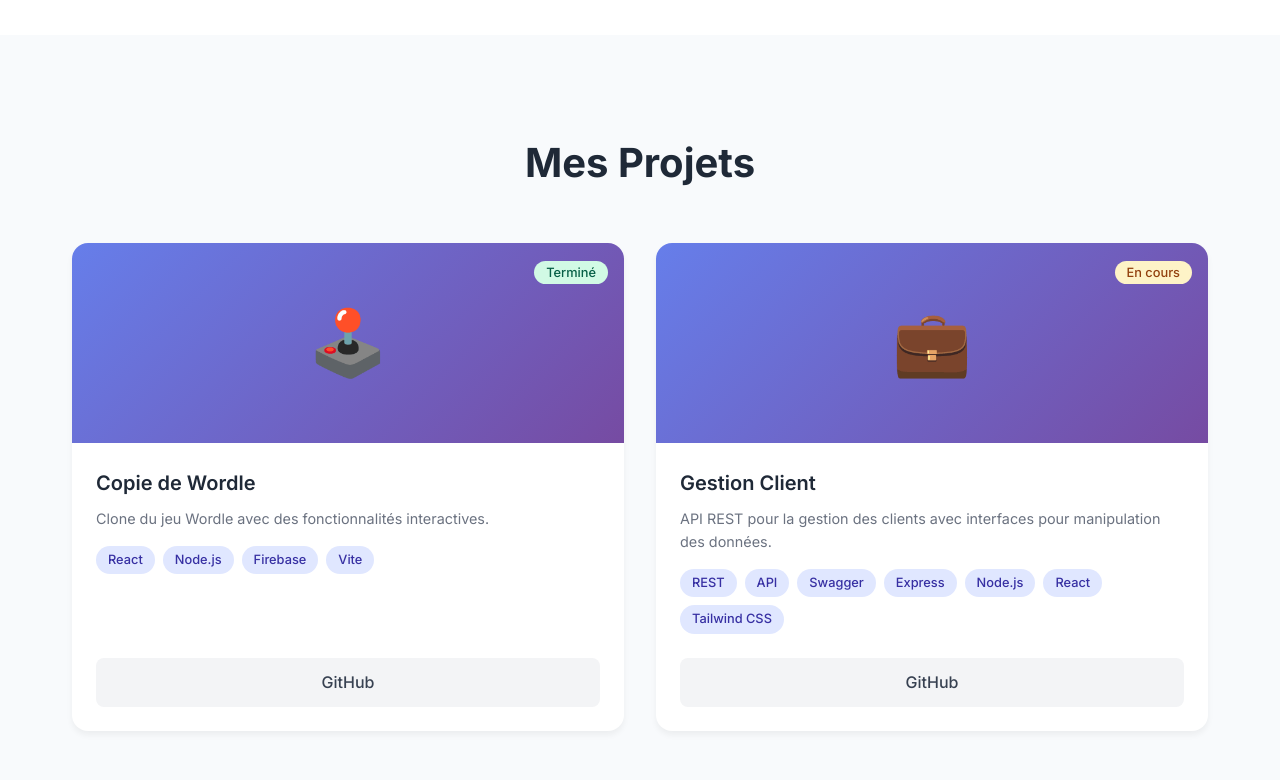
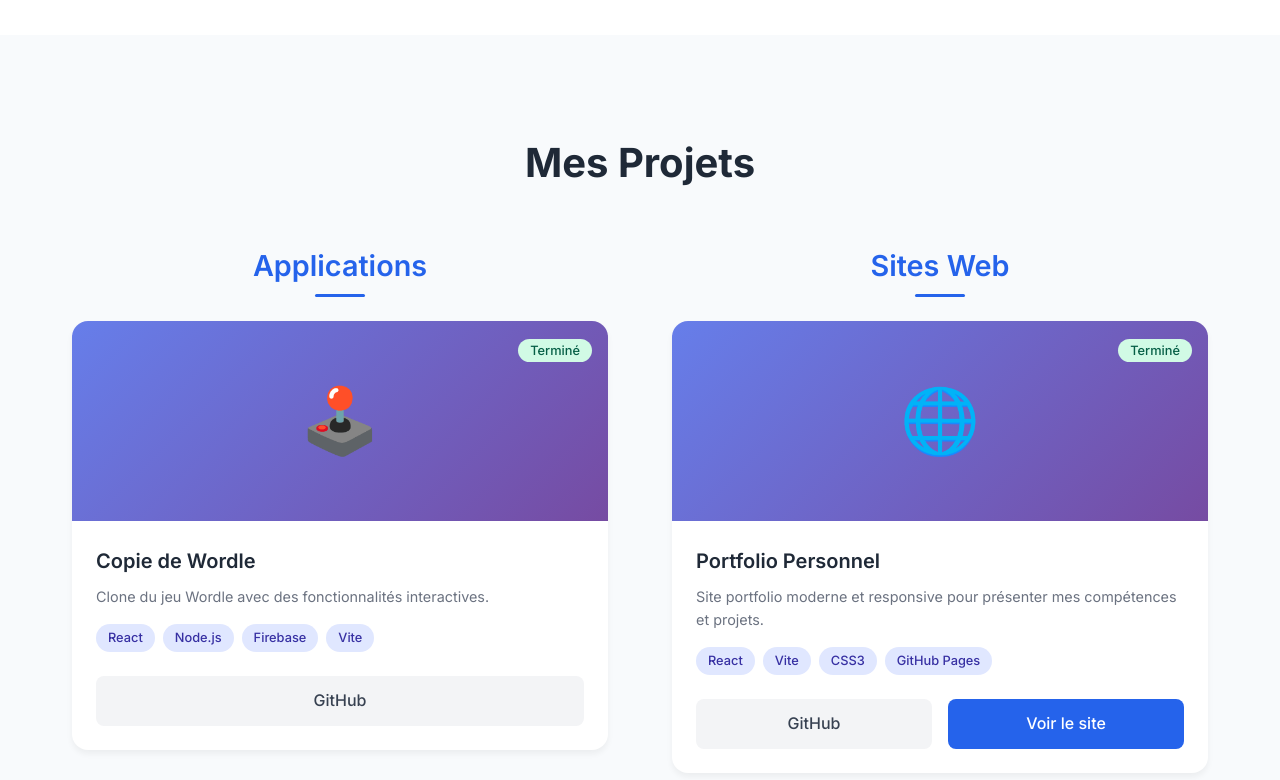
Before and after one commit to Arthur-Blamart/Portfolio, a React (Vite) app: page / in a window 1280 px wide. Shown: the part 2460-3240 px from the top of the page. Built offline with nearby package versions, Linux system fonts and the light colour scheme.

Commit message:
changement projet

```diff
--- a/src/components/Projects.css
+++ b/src/components/Projects.css
@@ -3,11 +3,43 @@
   background: #f8fafc;
 }
 
+.projects-sections {
+  display: grid;
+  grid-template-columns: 1fr 1fr;
+  gap: 4rem;
+  margin-top: 3rem;
+}
+
+.projects-section {
+  display: flex;
+  flex-direction: column;
+}
+
+.subsection-title {
+  font-size: 1.8rem;
+  font-weight: 600;
+  color: #2563eb;
+  margin-bottom: 2rem;
+  text-align: center;
+  position: relative;
+}
+
+.subsection-title::after {
+  content: '';
+  position: absolute;
+  bottom: -0.5rem;
+  left: 50%;
+  transform: translateX(-50%);
+  width: 50px;
+  height: 3px;
+  background: #2563eb;
+  border-radius: 2px;
+}
+
 .projects-grid {
   display: grid;
-  grid-template-columns: repeat(auto-fit, minmax(350px, 1fr));
+  grid-template-columns: 1fr;
   gap: 2rem;
-  margin-top: 3rem;
 }
 
 .project-card {
@@ -125,6 +157,15 @@
   color: white;
 }
 
+.project-link.website {
+  background: #2563eb;
+  color: white;
+}
+
+.project-link.website:hover {
+  background: #1d4ed8;
+}
+
 .project-link.demo {
   background: #2563eb;
   color: white;
@@ -139,6 +180,15 @@
     padding: 4rem 1rem;
   }
 
+  .projects-sections {
+    grid-template-columns: 1fr;
+    gap: 3rem;
+  }
+
+  .subsection-title {
+    font-size: 1.5rem;
+  }
+
   .projects-grid {
     grid-template-columns: 1fr;
   }
--- a/src/components/Projects.jsx
+++ b/src/components/Projects.jsx
@@ -2,7 +2,7 @@ import React from 'react';
 import './Projects.css';
 
 const Projects = () => {
-  const projects = [
+  const applications = [
     {
       title: 'Copie de Wordle',
       description: 'Clone du jeu Wordle avec des fonctionnalités interactives.',
@@ -21,12 +21,28 @@ const Projects = () => {
     }
   ];
 
-  return (
-    <section className="projects" id="projects">
-      <div className="container">
-        <h2 className="section-title">Mes Projets</h2>
-        <div className="projects-grid">
-          {projects.map((project, index) => (
+  const websites = [
+    {
+      title: 'Portfolio Personnel',
+      description: 'Site portfolio moderne et responsive pour présenter mes compétences et projets.',
+      technologies: ['React', 'Vite', 'CSS3', 'GitHub Pages'],
+      image: '🌐',
+      github: 'https://github.com/Arthur-Blamart/Arthur-Blamart.github.io',
+      url: 'https://arthur-blamart.github.io',
+      status: 'Terminé'
+    },
+    {
+      title: 'Site pour une Mairie',
+      description: 'Site demo pour une mairie avec informations, actualités et démarches administratives.',
+      technologies: ['React', 'Vite', 'CSS3', 'GitHub Pages'],
+      image: '🏛️',
+      github: 'https://github.com/Arthur-Blamart/demo-mairie',
+      url: 'https://arthur-blamart.github.io/demo-mairie/',
+      status: 'Terminé'
+    }
+  ];
+
+  const renderProjectCard = (project, index) => (
     <div key={index} className="project-card">
       <div className="project-image">
         <span className="project-emoji">{project.image}</span>
@@ -48,10 +64,37 @@ const Projects = () => {
           <a href={project.github} className="project-link github" target="_blank" rel="noopener noreferrer">
             <span>GitHub</span>
           </a>
+          {project.url && (
+            <a href={project.url} className="project-link website" target="_blank" rel="noopener noreferrer">
+              <span>Voir le site</span>
+            </a>
+          )}
         </div>
       </div>
     </div>
-          ))}
+  );
+
+  return (
+    <section className="projects" id="projects">
+      <div className="container">
+        <h2 className="section-title">Mes Projets</h2>
+
+        <div className="projects-sections">
+          {/* Section Applications */}
+          <div className="projects-section">
+            <h3 className="subsection-title">Applications</h3>
+            <div className="projects-grid">
+              {applications.map((project, index) => renderProjectCard(project, index))}
+            </div>
+          </div>
+
+          {/* Section Sites Web */}
+          <div className="projects-section">
+            <h3 className="subsection-title">Sites Web</h3>
+            <div className="projects-grid">
+              {websites.map((project, index) => renderProjectCard(project, index))}
+            </div>
+          </div>
         </div>
       </div>
     </section>
```
Also changed, not shown: 3 other files (tests, documents, lock files or other folders). Lines whose indentation alone changed are shown as unchanged.
